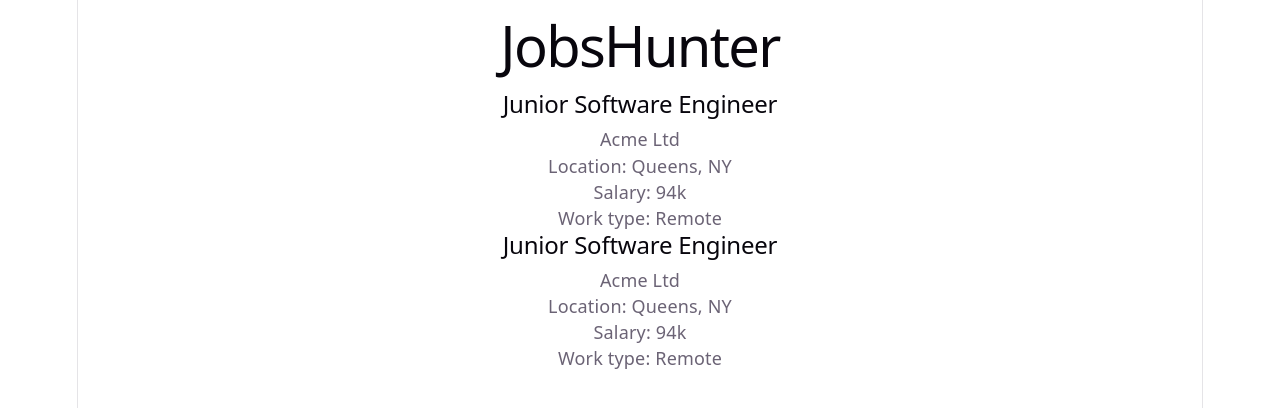
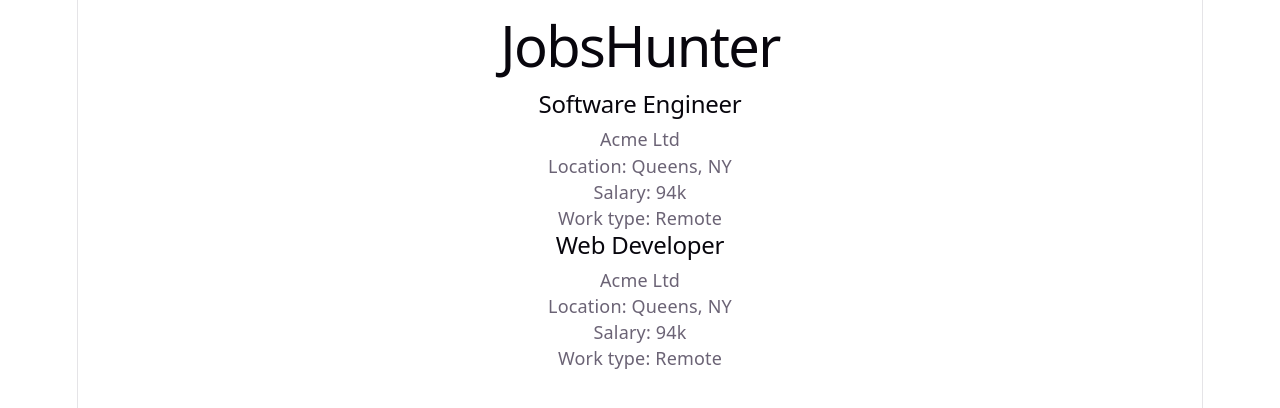
Before and after one commit to haiderqal/jobshunter, a React (Vite) app in the folder web/: page / in a window 1280 px wide. Shown: the top 408 px of the page. Built offline with nearby package versions, Linux system fonts and the light colour scheme.

Commit message:
new stuff

```diff
--- a/web/src/App.tsx
+++ b/web/src/App.tsx
@@ -4,8 +4,8 @@ function App() {
   return (
     <div>
       <h1>JobsHunter</h1>
-      <JobCard />
-            <JobCard />
+      <JobCard title="Software Engineer" />
+      <JobCard title="Web Developer" />
     </div>
   );
 }
--- a/web/src/JobCard.tsx
+++ b/web/src/JobCard.tsx
@@ -1,7 +1,7 @@
-function JobCard() {
+function JobCard(props: { title: string }) {
   return (
     <div>
-      <h2>Junior Software Engineer</h2>
+      <h2>{props.title}</h2>
       <p>Acme Ltd</p>
       <p>Location: Queens, NY</p>
       <p>Salary: 94k</p>
```
